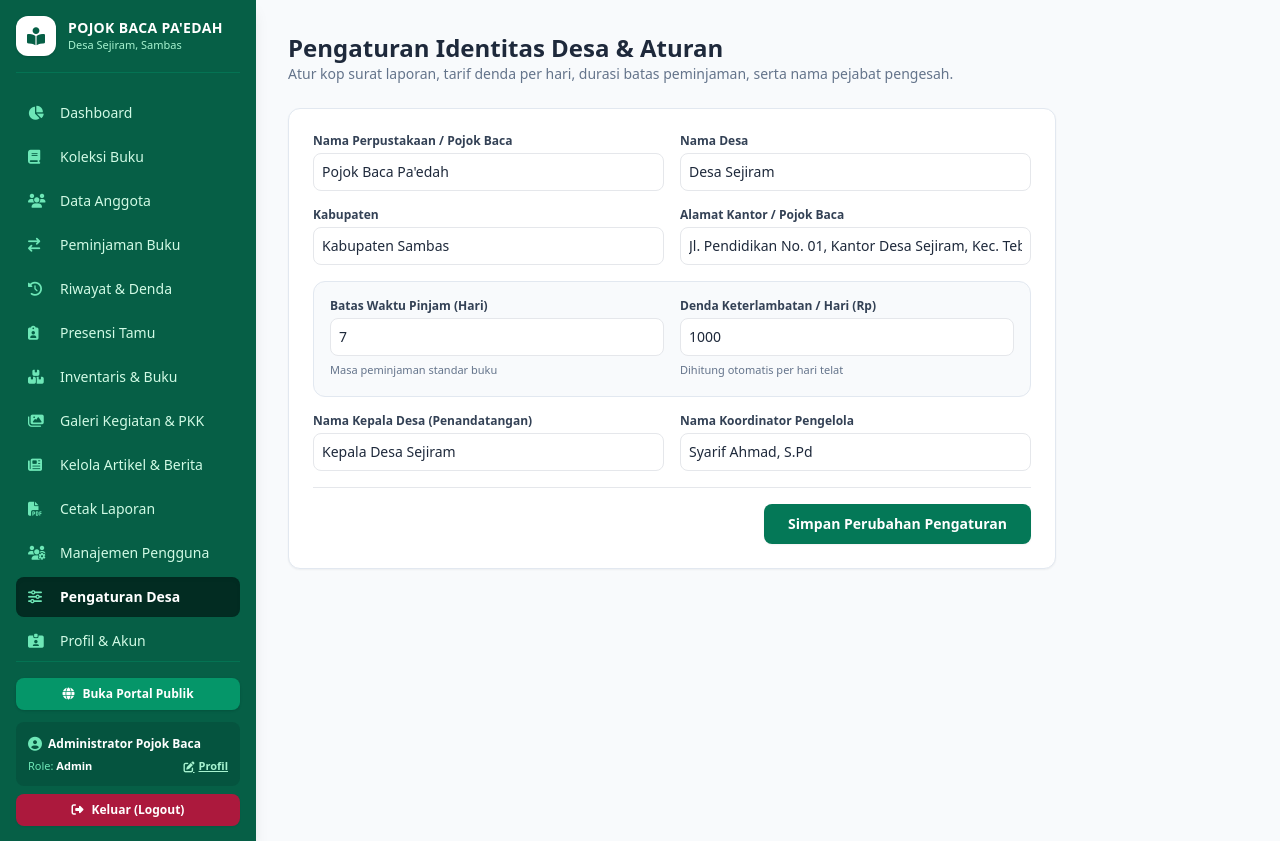
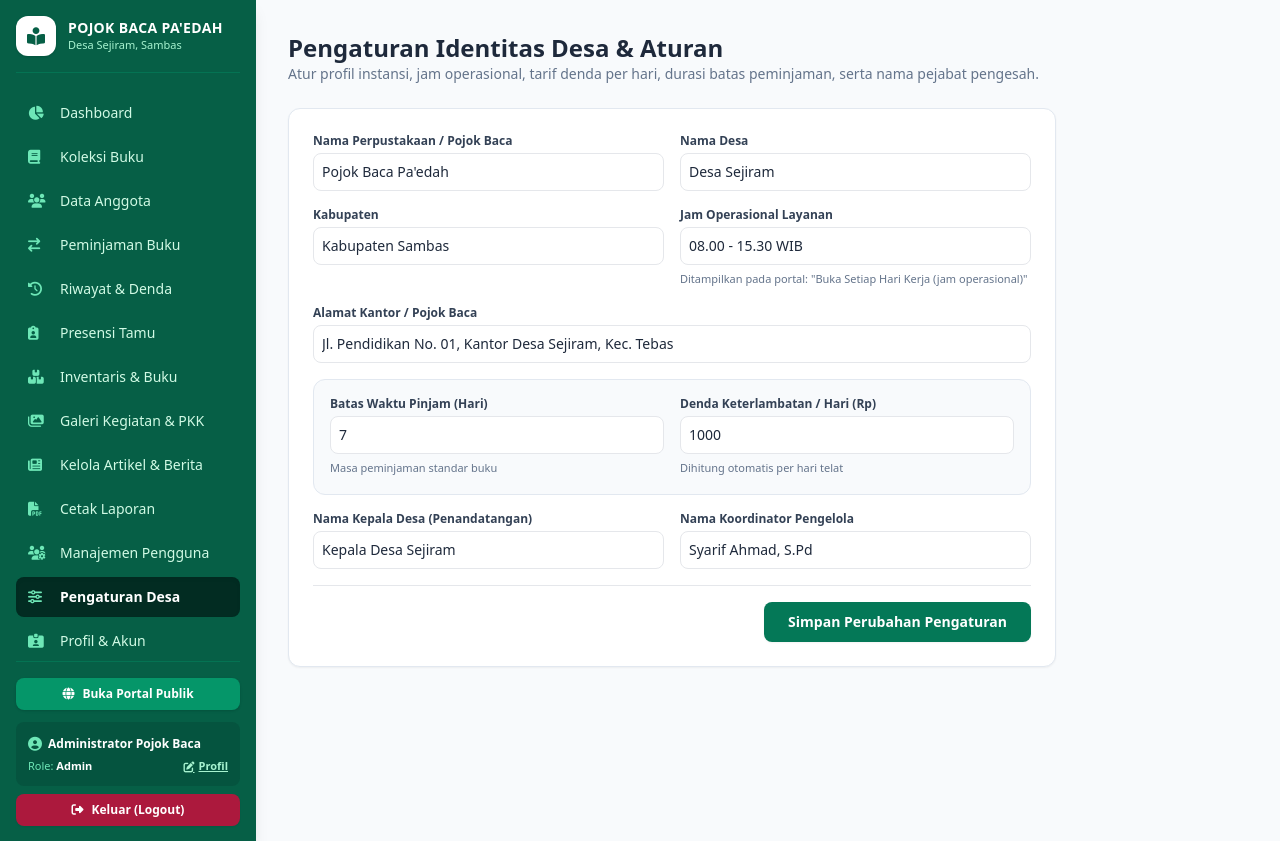
Before and after one commit to ariemus-smk/pojokbaca, a PHP site: page /pengaturan.php in a window 1280 px wide. Shown: the top 841 px of the page. Run offline with PHP 8.4, Linux system fonts and the light colour scheme; a user stored in the database is signed in; data comes from the database, SQL or seed files in the repository; some libraries are stand-ins or nearby versions.

Commit message:
feat: add site favicons, branding icons, and dynamic operating hours configuration

```diff
--- a/baca_artikel.php
+++ b/baca_artikel.php
@@ -34,6 +34,9 @@ $setting = $pdo->query("SELECT * FROM pengaturan LIMIT 1")->fetch();
     <meta charset="UTF-8">
     <meta name="viewport" content="width=device-width, initial-scale=1.0">
     <title><?= e($artikel['judul']) ?> - Pojok Baca Desa Sejiram</title>
+    <link rel="icon" type="image/svg+xml" href="favicon.svg">
+    <link rel="alternate icon" type="image/png" href="favicon.png">
+    <link rel="apple-touch-icon" href="apple-touch-icon.png">
     <script src="https://cdn.tailwindcss.com"></script>
     <link rel="stylesheet" href="https://cdnjs.cloudflare.com/ajax/libs/font-awesome/6.4.0/css/all.min.css">
     <link href="https://fonts.googleapis.com/css2?family=Plus+Jakarta+Sans:wght@300;400;500;600;700;800&display=swap" rel="stylesheet">
--- a/database.sql
+++ b/database.sql
@@ -12,14 +12,15 @@ CREATE TABLE IF NOT EXISTS `pengaturan` (
   `desa` VARCHAR(100) NOT NULL,
   `kabupaten` VARCHAR(100) NOT NULL,
   `alamat` TEXT NOT NULL,
+  `jam_operasional` VARCHAR(100) NOT NULL DEFAULT '08.00 - 16.00 WIB',
   `durasi_pinjam_hari` INT NOT NULL DEFAULT 7,
   `denda_per_hari` INT NOT NULL DEFAULT 1000,
   `nama_kades` VARCHAR(100) NOT NULL,
   `nama_pengelola` VARCHAR(100) NOT NULL
 ) ENGINE=InnoDB DEFAULT CHARSET=utf8mb4 COLLATE=utf8mb4_unicode_ci;
 
-INSERT INTO `pengaturan` (`id`, `nama_instansi`, `desa`, `kabupaten`, `alamat`, `durasi_pinjam_hari`, `denda_per_hari`, `nama_kades`, `nama_pengelola`)
-VALUES (1, 'Pojok Baca Pa''edah', 'Desa Sejiram', 'Kabupaten Sambas', 'Jl. Pendidikan No. 01, Kantor Desa Sejiram, Kec. Tebas', 7, 1000, 'Kepala Desa Sejiram', 'Syarif Ahmad, S.Pd')
+INSERT INTO `pengaturan` (`id`, `nama_instansi`, `desa`, `kabupaten`, `alamat`, `jam_operasional`, `durasi_pinjam_hari`, `denda_per_hari`, `nama_kades`, `nama_pengelola`)
+VALUES (1, 'Pojok Baca Pa''edah', 'Desa Sejiram', 'Kabupaten Sambas', 'Jl. Pendidikan No. 01, Kantor Desa Sejiram, Kec. Tebas', '08.00 - 15.30 WIB', 7, 1000, 'Kepala Desa Sejiram', 'Syarif Ahmad, S.Pd')
 ON DUPLICATE KEY UPDATE `id`=`id`;
 
 -- 2. Tabel Pengguna (Login & Hak Akses)
--- a/includes/header.php
+++ b/includes/header.php
@@ -10,6 +10,7 @@ $appSetting = $stmtSetting->fetch() ?: [
     'desa' => 'Desa Sejiram',
     'kabupaten' => 'Kabupaten Sambas',
     'alamat' => 'Jl. Pendidikan No. 01, Kantor Desa Sejiram',
+    'jam_operasional' => '08.00 - 15.30 WIB',
     'durasi_pinjam_hari' => 7,
     'denda_per_hari' => 1000,
     'nama_kades' => 'Kepala Desa Sejiram',
@@ -23,6 +24,9 @@ $currentPage = basename($_SERVER['PHP_SELF']);
     <meta charset="UTF-8">
     <meta name="viewport" content="width=device-width, initial-scale=1.0">
     <title><?= e($pageTitle ?? 'Sistem Pojok Baca') ?> - Pojok Baca Desa Sejiram</title>
+    <link rel="icon" type="image/svg+xml" href="favicon.svg">
+    <link rel="alternate icon" type="image/png" href="favicon.png">
+    <link rel="apple-touch-icon" href="apple-touch-icon.png">
     <script src="https://cdn.tailwindcss.com"></script>
     <link rel="stylesheet" href="https://cdnjs.cloudflare.com/ajax/libs/font-awesome/6.4.0/css/all.min.css">
     <style>
--- a/login.php
+++ b/login.php
@@ -58,6 +58,9 @@ if ($_SERVER['REQUEST_METHOD'] === 'POST') {
     <meta charset="UTF-8">
     <meta name="viewport" content="width=device-width, initial-scale=1.0">
     <title>Masuk - Pojok Baca Desa Sejiram</title>
+    <link rel="icon" type="image/svg+xml" href="favicon.svg">
+    <link rel="alternate icon" type="image/png" href="favicon.png">
+    <link rel="apple-touch-icon" href="apple-touch-icon.png">
     <script src="https://cdn.tailwindcss.com"></script>
     <link rel="stylesheet" href="https://cdnjs.cloudflare.com/ajax/libs/font-awesome/6.4.0/css/all.min.css">
 </head>
--- a/pengaturan.php
+++ b/pengaturan.php
@@ -11,13 +11,14 @@ if ($_SERVER['REQUEST_METHOD'] === 'POST' && isset($_POST['simpan_pengaturan']))
     $desa = trim($_POST['desa']);
     $kabupaten = trim($_POST['kabupaten']);
     $alamat = trim($_POST['alamat']);
+    $jamOperasional = trim($_POST['jam_operasional'] ?? '08.00 - 15.30 WIB');
     $durasi = (int)$_POST['durasi_pinjam_hari'];
     $denda = (int)$_POST['denda_per_hari'];
     $kades = trim($_POST['nama_kades']);
     $pengelola = trim($_POST['nama_pengelola']);
 
-    $stmt = $pdo->prepare("UPDATE pengaturan SET nama_instansi=?, desa=?, kabupaten=?, alamat=?, durasi_pinjam_hari=?, denda_per_hari=?, nama_kades=?, nama_pengelola=? WHERE id=1");
-    $stmt->execute([$namaInstansi, $desa, $kabupaten, $alamat, $durasi, $denda, $kades, $pengelola]);
+    $stmt = $pdo->prepare("UPDATE pengaturan SET nama_instansi=?, desa=?, kabupaten=?, alamat=?, jam_operasional=?, durasi_pinjam_hari=?, denda_per_hari=?, nama_kades=?, nama_pengelola=? WHERE id=1");
+    $stmt->execute([$namaInstansi, $desa, $kabupaten, $alamat, $jamOperasional, $durasi, $denda, $kades, $pengelola]);
     $pesan = "Konfigurasi instansi dan aturan peminjaman berhasil diperbarui.";
 }
 
@@ -28,7 +29,7 @@ require_once __DIR__ . '/includes/header.php';
 
 <div class="mb-6">
     <h2 class="text-2xl font-bold text-slate-800">Pengaturan Identitas Desa & Aturan</h2>
-    <p class="text-sm text-slate-500">Atur kop surat laporan, tarif denda per hari, durasi batas peminjaman, serta nama pejabat pengesah.</p>
+    <p class="text-sm text-slate-500">Atur profil instansi, jam operasional, tarif denda per hari, durasi batas peminjaman, serta nama pejabat pengesah.</p>
 </div>
 
 <?php if ($pesan): ?>
@@ -56,9 +57,15 @@ require_once __DIR__ . '/includes/header.php';
                 <input type="text" name="kabupaten" required value="<?= e($setting['kabupaten']) ?>" class="w-full border rounded-lg p-2 text-sm">
             </div>
             <div>
-                <label class="block text-xs font-bold text-slate-700 mb-1">Alamat Kantor / Pojok Baca</label>
-                <input type="text" name="alamat" required value="<?= e($setting['alamat']) ?>" class="w-full border rounded-lg p-2 text-sm">
+                <label class="block text-xs font-bold text-slate-700 mb-1">Jam Operasional Layanan</label>
+                <input type="text" name="jam_operasional" required value="<?= e($setting['jam_operasional'] ?? '08.00 - 15.30 WIB') ?>" placeholder="Contoh: 08.00 - 15.30 WIB" class="w-full border rounded-lg p-2 text-sm">
+                <span class="text-[11px] text-slate-500">Ditampilkan pada portal: "Buka Setiap Hari Kerja (jam operasional)"</span>
             </div>
+        </div>
+
+        <div>
+            <label class="block text-xs font-bold text-slate-700 mb-1">Alamat Kantor / Pojok Baca</label>
+            <input type="text" name="alamat" required value="<?= e($setting['alamat']) ?>" class="w-full border rounded-lg p-2 text-sm">
         </div>
 
         <div class="grid grid-cols-2 gap-4 p-4 bg-slate-50 rounded-xl border border-slate-200">
```
Also changed, not shown: portal.php (+6 -1 lines), apple-touch-icon.png (added), favicon.ico (added), favicon.png (added), favicon.svg (added).
